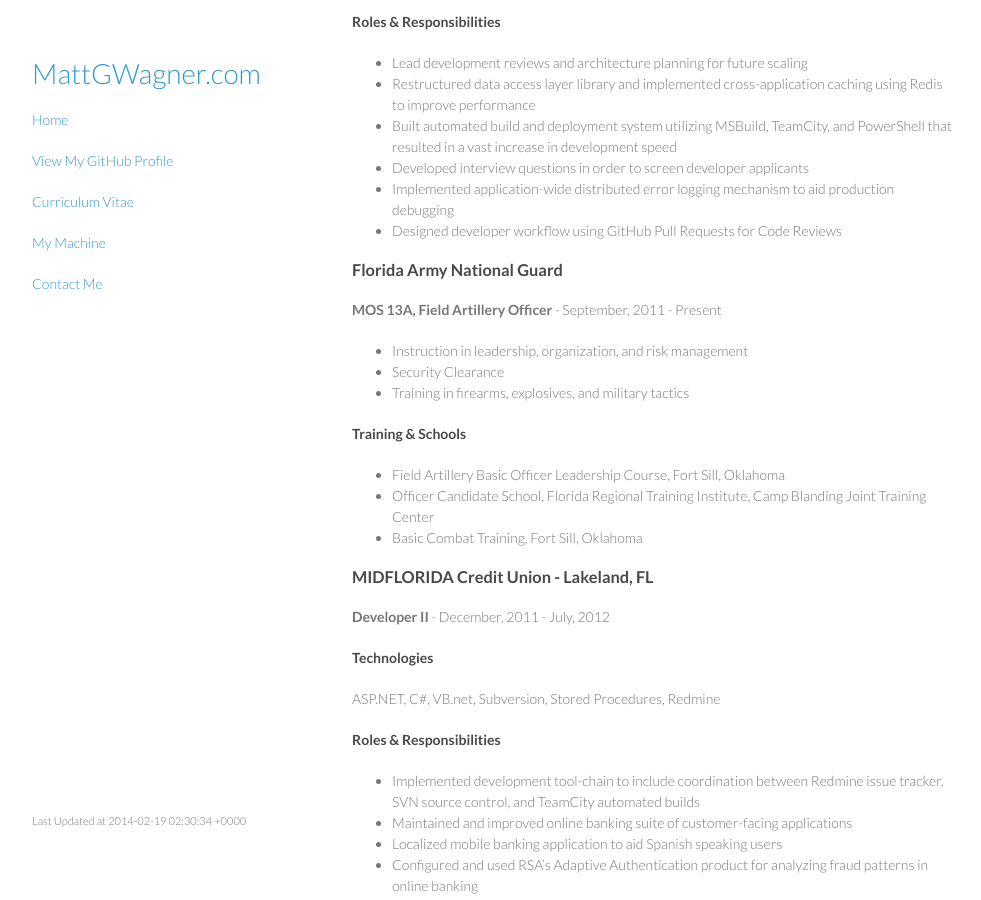
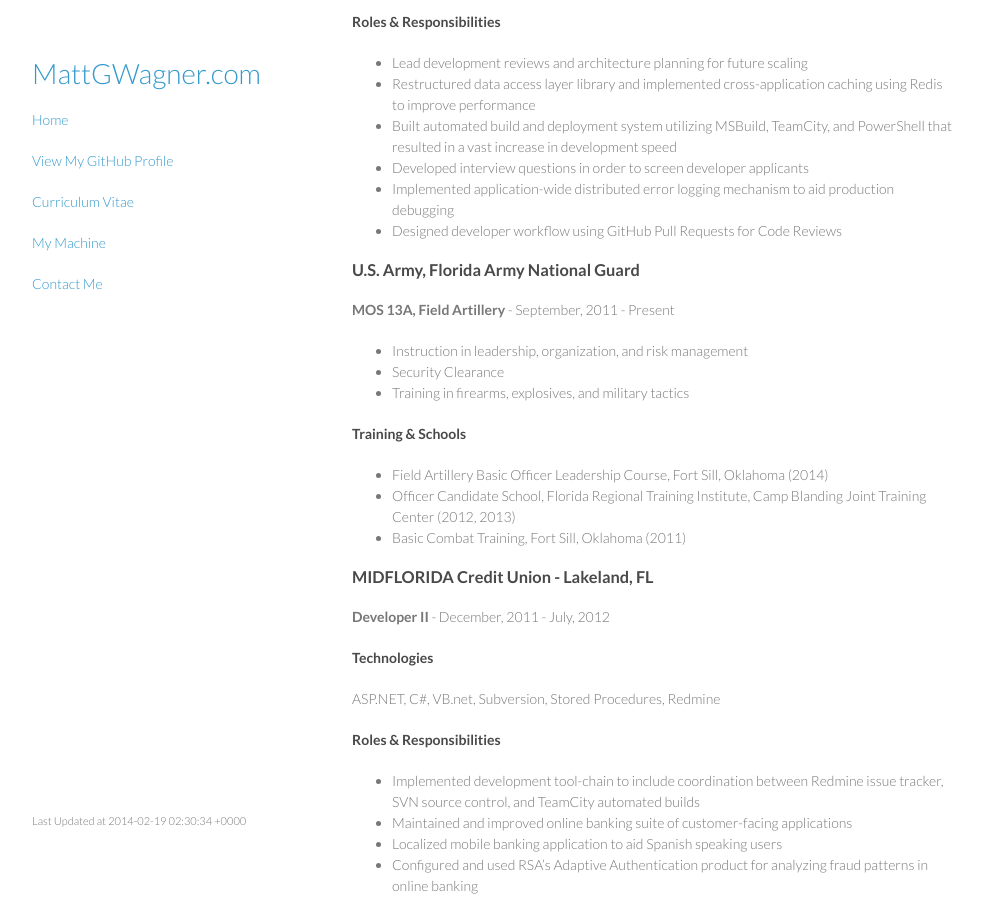
Before and after one commit to mattgwagner/mattgwagner, a Jekyll site: the page built from cv.md, in a window 1280 px wide and 900 px high, scrolled down 848 px. Shown: the whole window, without its empty margins (148-1129 px from the left). Built offline with Jekyll 4.4.1, drawn with Linux system fonts in a browser that asks for light colours.

Commit message:
Tweak cv

```diff
--- a/cv.md
+++ b/cv.md
@@ -50,17 +50,17 @@ title: Matt G. Wagner - Curriculum Vitae
 * Implemented application-wide distributed error logging mechanism to aid production debugging
 * Designed developer workflow using GitHub Pull Requests for Code Reviews
 
-### Florida Army National Guard
-**MOS 13A, Field Artillery Officer** - September, 2011 - Present
+### U.S. Army, Florida Army National Guard
+**MOS 13A, Field Artillery** - September, 2011 - Present
 
 * Instruction in leadership, organization, and risk management
 * Security Clearance
 * Training in firearms, explosives, and military tactics
 
 #### Training & Schools
-* Field Artillery Basic Officer Leadership Course, Fort Sill, Oklahoma
-* Officer Candidate School, Florida Regional Training Institute, Camp Blanding Joint Training Center
-* Basic Combat Training, Fort Sill, Oklahoma
+* Field Artillery Basic Officer Leadership Course, Fort Sill, Oklahoma (2014)
+* Officer Candidate School, Florida Regional Training Institute, Camp Blanding Joint Training Center  (2012, 2013)
+* Basic Combat Training, Fort Sill, Oklahoma  (2011)
 
 ### MIDFLORIDA Credit Union - Lakeland, FL
 **Developer II** - December, 2011 - July, 2012
```
